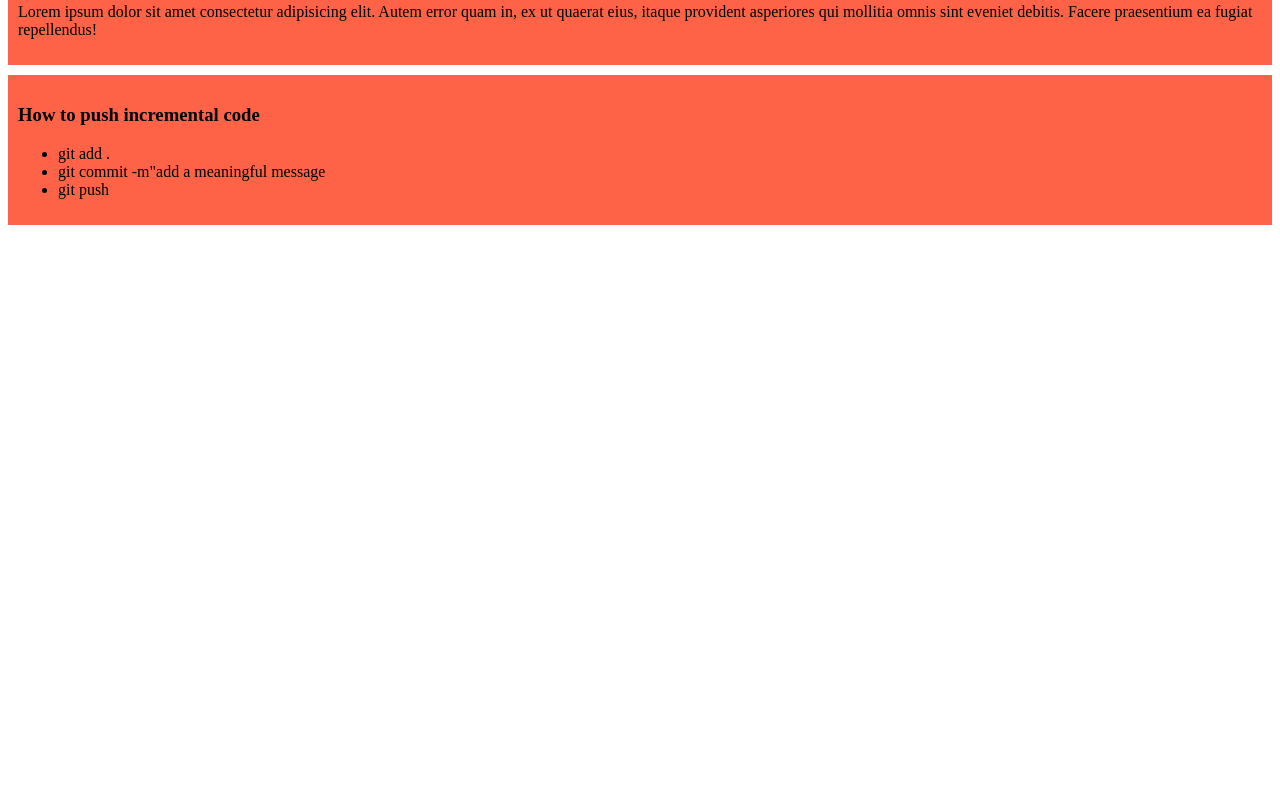
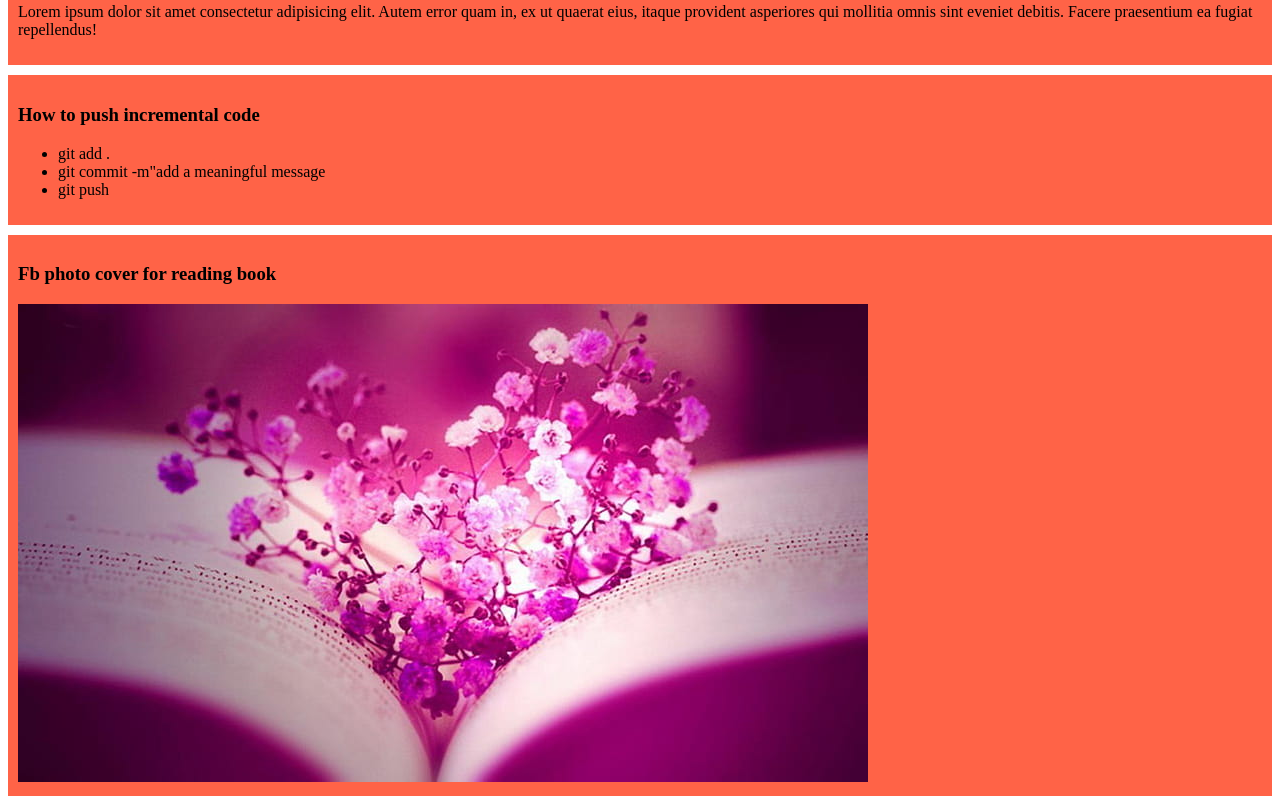
Before and after one commit to sanjidaalamsinha/my-simple-website, a plain HTML site: page index.html in a window 1280 px wide. Shown: the part 357-1163 px from the top of the page. Before the commit the page ends 800 px from the top, so only its background shows below. Drawn offline with Linux system fonts and the light colour scheme.

Commit message:
add book with a ful

```diff
--- a/index.html
+++ b/index.html
@@ -27,5 +27,9 @@
         <li>git push</li>
     </ul>
    </div>
+   <div>
+    <h3>Fb photo cover for reading book</h3>
+    <img src="images/fb cover 2.jpg" alt="">
+   </div>
 </body>
 </html>
```
Also changed, not shown: images/fb cover 2.jpg (added).
